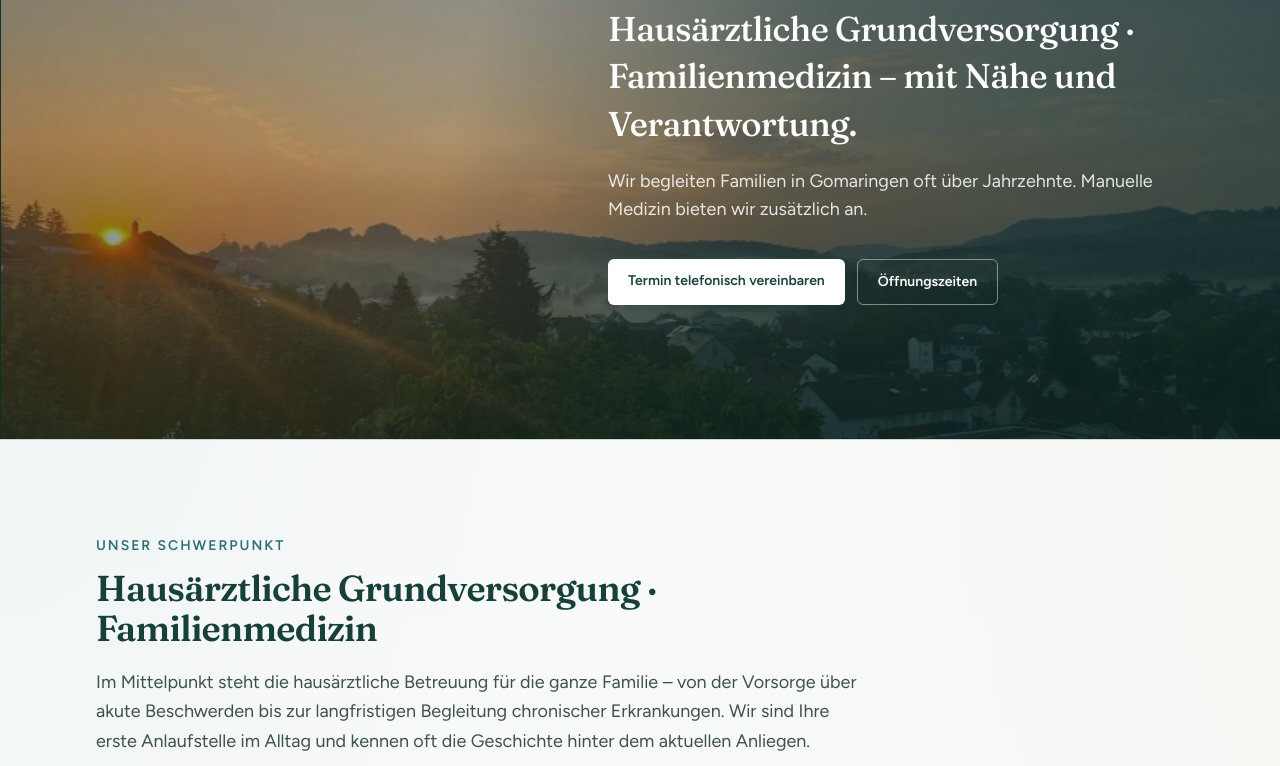
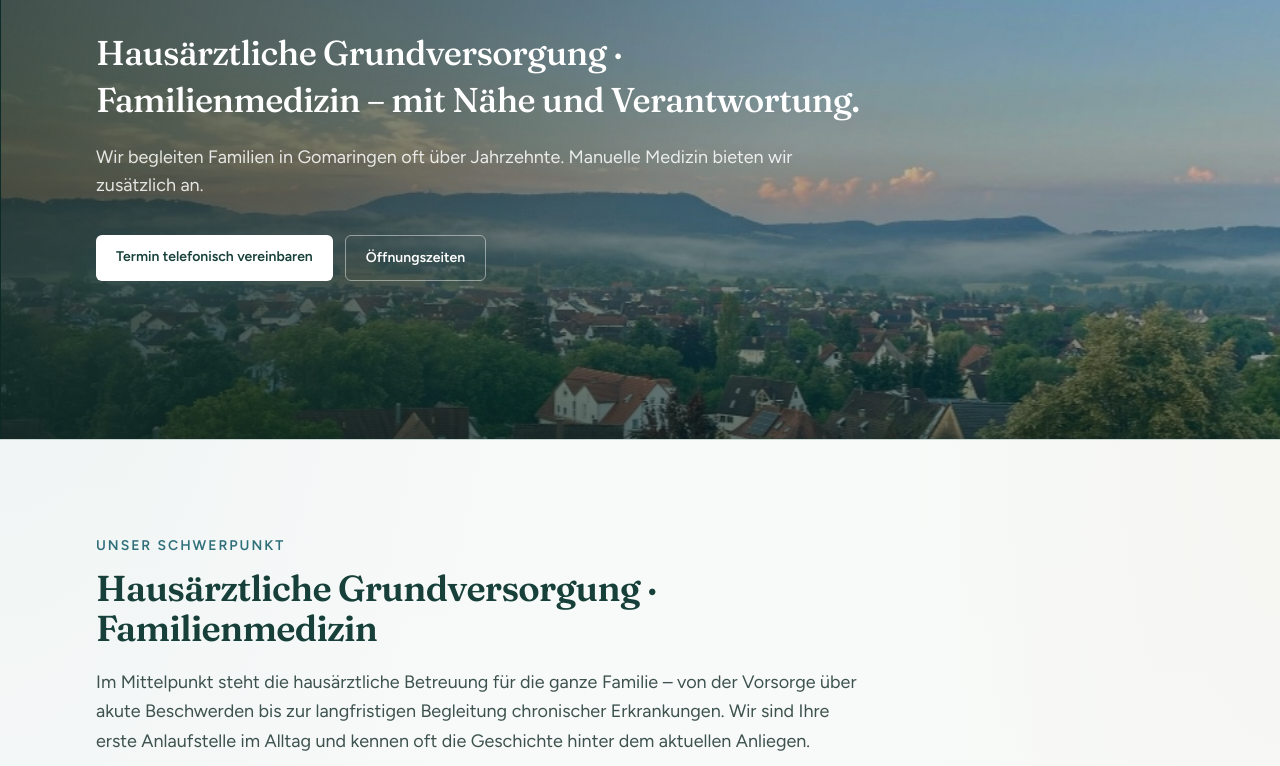
Before and after one commit to djschilling/praxis-drschilling-website, an Astro site: page / in a window 1280 px wide. Shown: the part 330-1096 px from the top of the page. Built offline with nearby package versions, Linux system fonts and the light colour scheme; Astro itself is replaced by a stand-in of ours.

Commit message:
Hero-Foto durch ruhigeres Talbild ersetzen.

```diff
--- a/src/pages/index.astro
+++ b/src/pages/index.astro
@@ -107,23 +107,21 @@ const notfall = [
   </header>
 
   <main id="start">
-    <!-- Hero: Ortsfoto vollflächig, Brand zuerst, Text im ruhigen Himmel -->
+    <!-- Hero: Ortsfoto vollflächig, Brand zuerst -->
     <section class="relative min-h-[88vh] overflow-hidden bg-praxis-deep text-white">
       <img
-        class="hero-photo absolute inset-0 h-full w-full scale-105 object-cover object-[center_42%]"
-        src={`${baseUrl}images/hero/gomaringen-morgen.jpg`}
-        alt="Morgenstimmung über Gomaringen"
+        class="hero-photo absolute inset-0 h-full w-full scale-105 object-cover object-[center_38%]"
+        src={`${baseUrl}images/hero/gomaringen-tal.jpg`}
+        alt="Blick über Gomaringen am Morgen"
         width="1024"
-        height="558"
+        height="535"
         fetchpriority="high"
         decoding="async"
       />
       <div class="hero-scrim pointer-events-none absolute inset-0" aria-hidden="true"></div>
 
-      <div
-        class="section-pad relative flex min-h-[88vh] flex-col justify-center py-28 sm:py-32 lg:items-end"
-      >
-        <div class="hero-copy max-w-3xl lg:max-w-xl">
+      <div class="section-pad relative flex min-h-[88vh] flex-col justify-center py-28 sm:py-32">
+        <div class="hero-copy max-w-3xl">
           <p class="brand-font text-4xl font-semibold tracking-tight text-white sm:text-5xl lg:text-6xl">
             MVZ Gomaringen
           </p>
--- a/src/styles/global.css
+++ b/src/styles/global.css
@@ -83,13 +83,13 @@ h4,
 .hero-scrim {
   background:
     linear-gradient(
-      100deg,
-      rgba(12, 36, 33, 0.78) 0%,
-      rgba(12, 36, 33, 0.55) 42%,
-      rgba(12, 36, 33, 0.28) 68%,
-      rgba(12, 36, 33, 0.18) 100%
+      105deg,
+      rgba(12, 36, 33, 0.82) 0%,
+      rgba(12, 36, 33, 0.62) 40%,
+      rgba(12, 36, 33, 0.32) 68%,
+      rgba(12, 36, 33, 0.2) 100%
     ),
-    linear-gradient(to top, rgba(12, 36, 33, 0.62) 0%, transparent 48%);
+    linear-gradient(to top, rgba(12, 36, 33, 0.58) 0%, transparent 46%);
 }
 
 @media (min-width: 1024px) {
@@ -97,12 +97,12 @@ h4,
     background:
       linear-gradient(
         105deg,
-        rgba(12, 36, 33, 0.42) 0%,
-        rgba(12, 36, 33, 0.28) 38%,
-        rgba(12, 36, 33, 0.58) 62%,
-        rgba(12, 36, 33, 0.72) 100%
+        rgba(12, 36, 33, 0.78) 0%,
+        rgba(12, 36, 33, 0.52) 36%,
+        rgba(12, 36, 33, 0.28) 62%,
+        rgba(12, 36, 33, 0.16) 100%
       ),
-      linear-gradient(to top, rgba(12, 36, 33, 0.55) 0%, transparent 42%);
+      linear-gradient(to top, rgba(12, 36, 33, 0.5) 0%, transparent 42%);
   }
 }
 
```
Also changed, not shown: public/images/hero/gomaringen-morgen.jpg (deleted), public/images/hero/gomaringen-tal.jpg (added).
